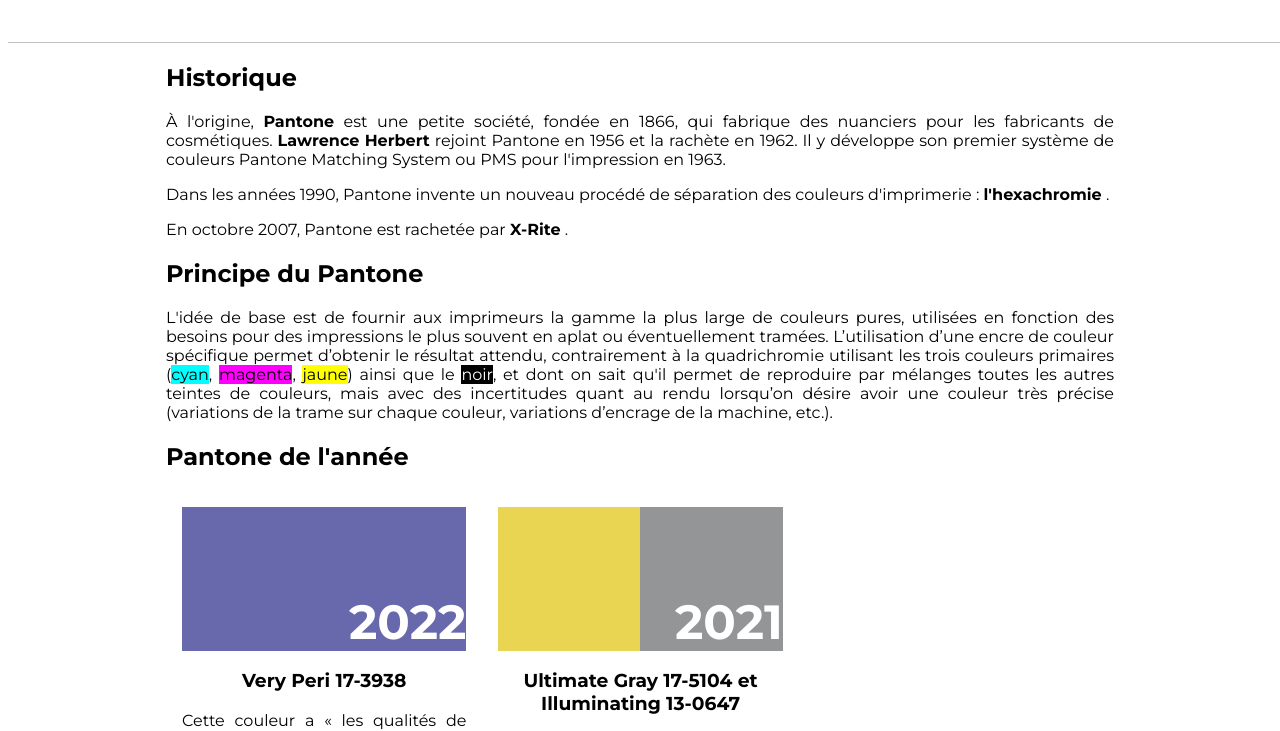
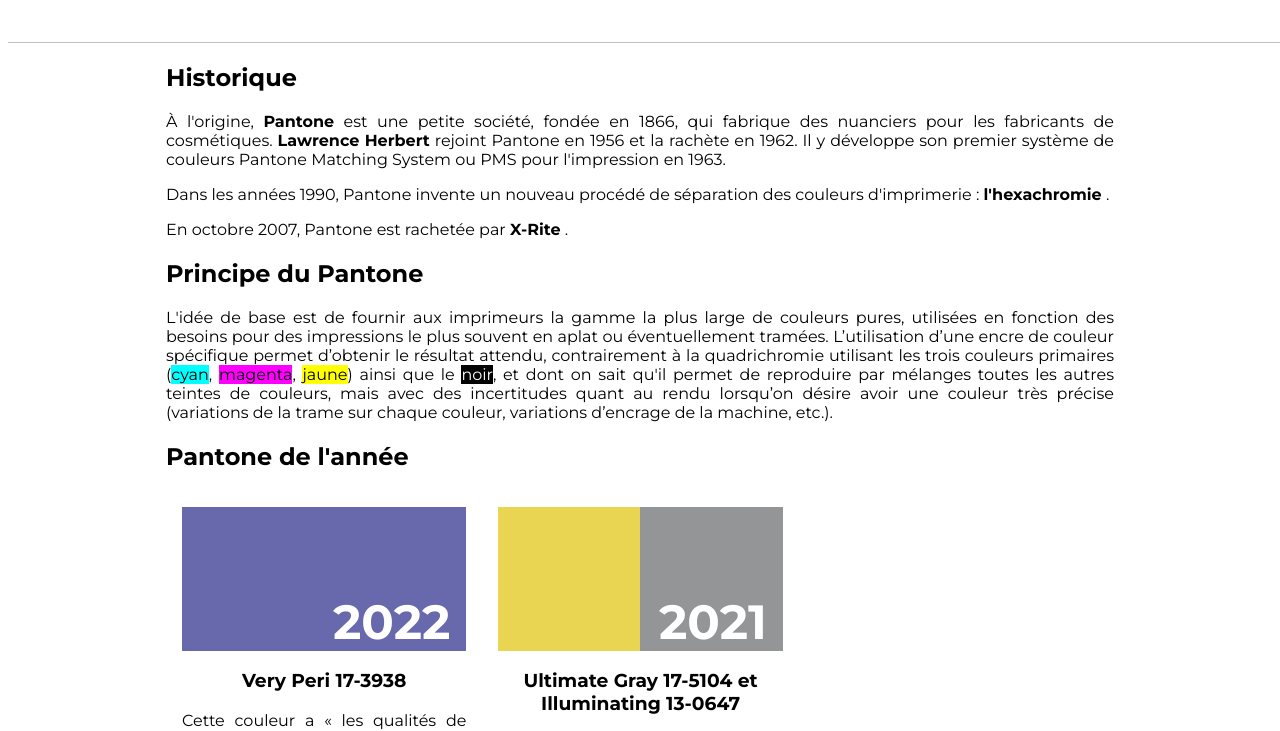
Before and after one commit to ZenonStella/html_css, a plain HTML site: page pantone/index.html in a window 1280 px wide. Shown: the part 186-917 px from the top of the page. Drawn offline with Linux system fonts and the light colour scheme.

Commit message:
Pantone css

```diff
--- a/pantone/assets/css/style.css
+++ b/pantone/assets/css/style.css
@@ -25,7 +25,6 @@ header{
 }
 header h1{
     font-size: 1.5em;
-    /* width: 13rem; */
     display: flex;
     align-items: center;
     flex-direction: column;
@@ -69,7 +68,6 @@ main {
 .box {
     display: flex;
     flex-wrap: wrap;
-    /* flex-grow: 3; */
 }
 .box-general {
     width: 30%;
@@ -79,6 +77,7 @@ main {
     color: white;
     height: 3em;
     font-size: 3rem;
+    padding: 0 1rem;
     display: flex;
     justify-content: flex-end;
     align-items: flex-end;
```
